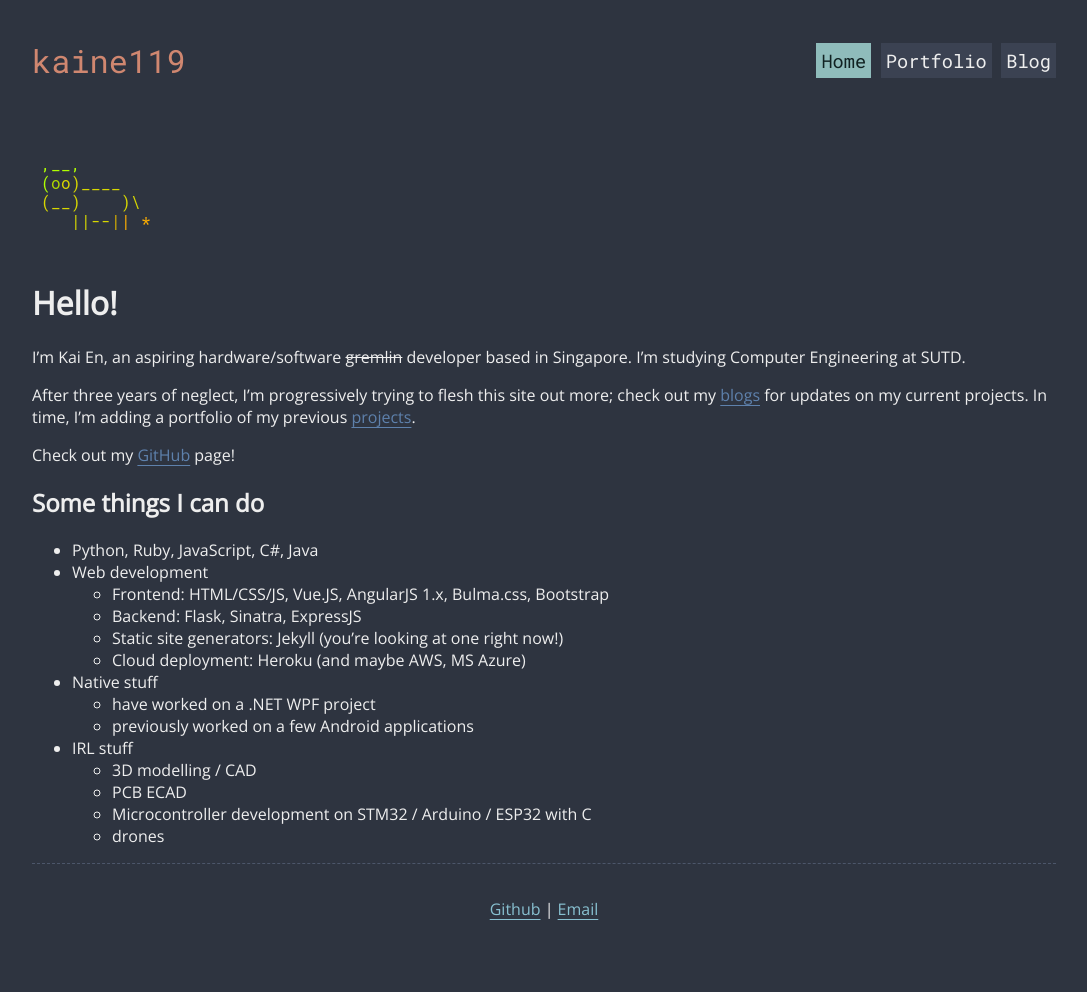
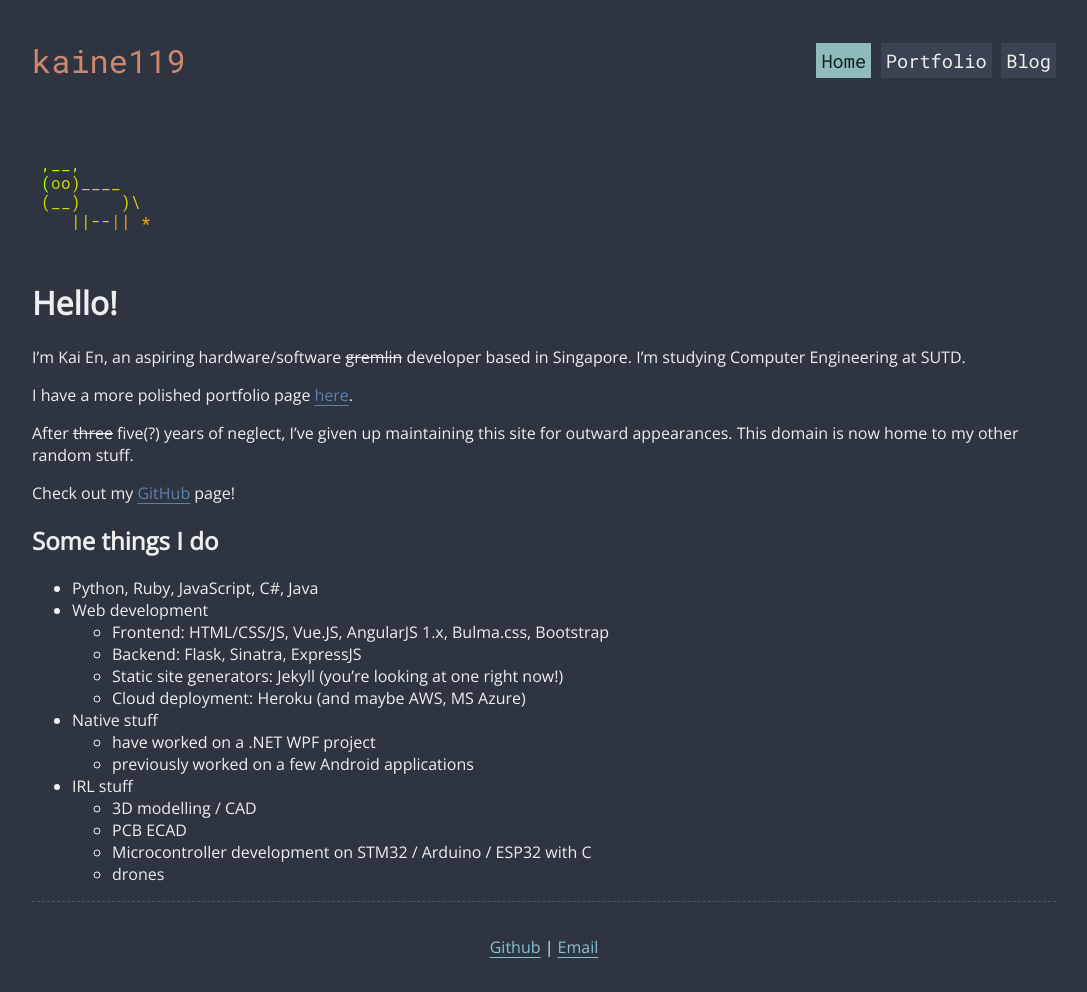
Before and after one commit to kaine119/kaine119.github.io, a Jekyll site: the page built from index.md, in a window 1280 px wide. Shown: the whole page, without its empty margins (96-1183 px from the left). Built offline with Jekyll 4.4.1, drawn with Linux system fonts in a browser that asks for light colours; before the commit the page ends 954 px from its top, so only the background shows below that.

Commit message:
Put up redirection notice to my better portfolio site lol

```diff
--- a/index.md
+++ b/index.md
@@ -12,12 +12,13 @@ index_for: null
 I'm Kai En, an aspiring hardware/software ~~gremlin~~ developer based in Singapore.
 I'm studying Computer Engineering at SUTD.
 
-After three years of neglect, I'm progressively trying to flesh this site out more; check out my [blogs](/blogs) for updates on my current projects.
-In time, I'm adding a portfolio of my previous [projects](/projects).
+I have a more polished portfolio page [here](https://muikaien.com).
+
+After ~~three~~ five(?) years of neglect, I've given up maintaining this site for outward appearances. This domain is now home to my other random stuff.
 
 Check out my [GitHub](https://github.com/kaine119) page!
 
-## Some things I can do
+## Some things I do
 
 * Python, Ruby, JavaScript, C#, Java
 * Web development
```
Also changed, not shown: assets/css/project-details.css (+1 -28 lines), projects.html (deleted, +0 -42 lines), projects.md (added, +12 -0 lines).
